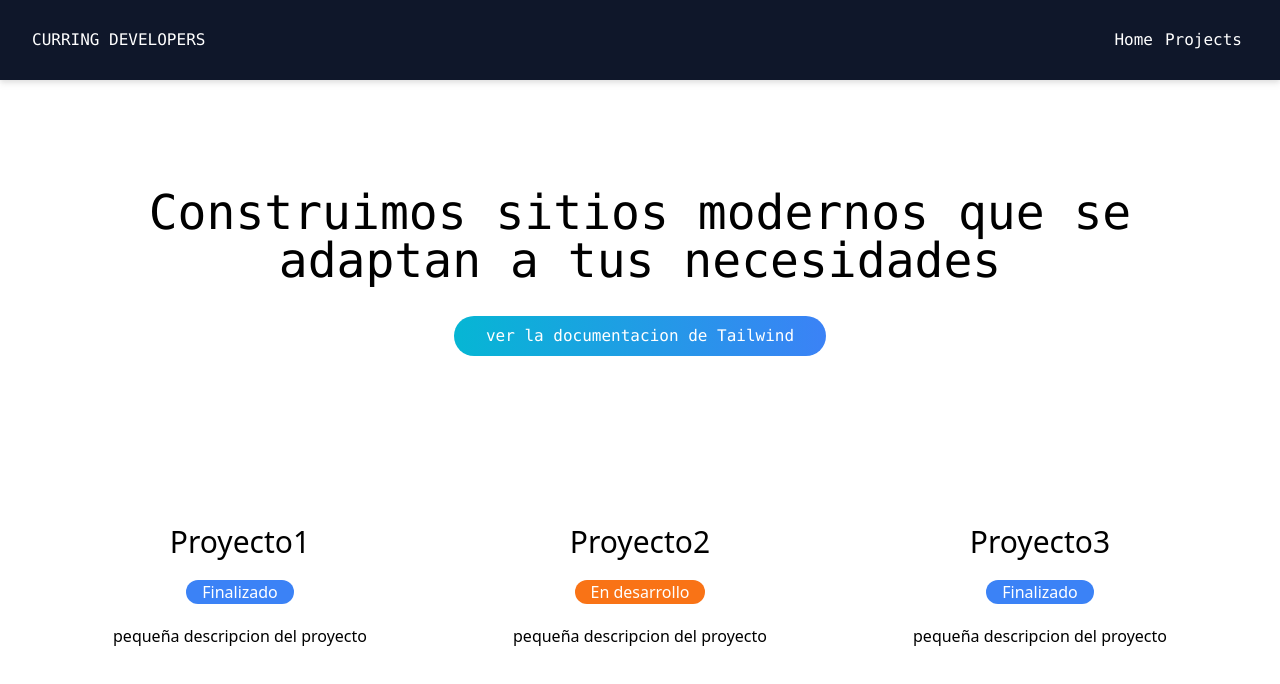
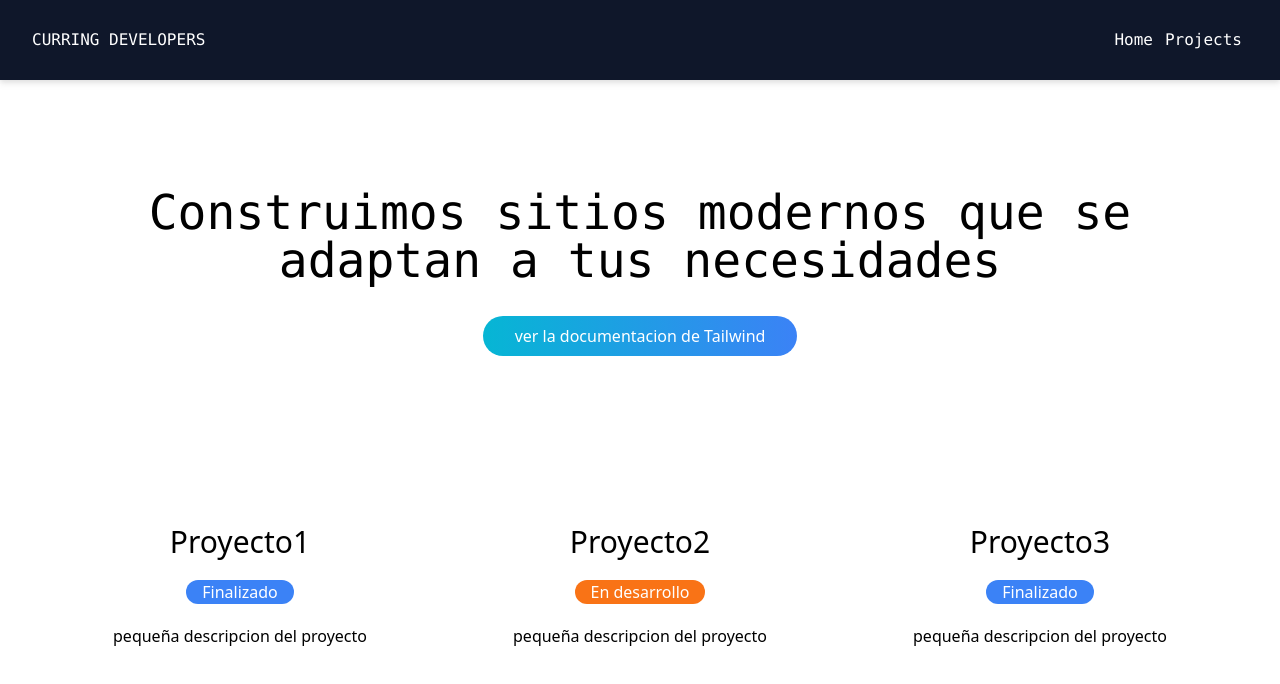
Before and after one commit to curring/frontend, a React (Vite) app: page / in a window 1280 px wide. Shown: the top 684 px of the page. Built offline with nearby package versions, Linux system fonts and the light colour scheme.

Commit message:
lo ultimo antes del 5 noviembre

```diff
--- a/src/App.tsx
+++ b/src/App.tsx
@@ -1,7 +1,8 @@
 import "./App.css";
 import { Home, Projects, Project } from "./pages";
-import { Header, Footer } from "./components";
+import { Header } from "./components";
 import { Route, Routes } from "react-router-dom";
+
 function App() {
 	return (
 		<>
--- a/src/components/Header/Header.tsx
+++ b/src/components/Header/Header.tsx
@@ -1,6 +1,6 @@
 import "./header.css";
+import { Link } from "react-router-dom";
 
-import { Link } from "react-router-dom";
 function Header() {
 	return (
 		<div className="bg-slate-900 font-mono backdrop-blur-sm drop-shadow-md">
--- a/src/components/index.ts
+++ b/src/components/index.ts
@@ -1,4 +1,4 @@
 import Header from "./Header/Header"
 import Footer from "./Footer/Footer"
 
-export  {Header, Footer }
+export  { Header, Footer }
--- a/src/pages/Home/Home.tsx
+++ b/src/pages/Home/Home.tsx
@@ -1,12 +1,11 @@
-import { listadoProyectos } from "../../listadoProyectos";
+import { listadoProyectos } from "../../mocks/listadoProyectos";
 
 const Home = () => {
-	console.log(listadoProyectos.projects);
 	return (
 		<>
-			<div className="flex flex-col justify-center items-center h-96 font-mono p-6 ">
+			<div className="flex flex-col justify-center items-center h-96  p-6 ">
 				<div className="max-w-5xl text-center mb-8">
-					<h1 className="text-5xl">
+					<h1 className="text-5xl font-mono">
 						Construimos sitios modernos que se adaptan a tus necesidades
 					</h1>
 				</div>
--- a/src/pages/Project/Project.tsx
+++ b/src/pages/Project/Project.tsx
@@ -1,7 +1,7 @@
 import { useParams } from "react-router-dom";
 import "./project.css";
 
-function Project() {
+const Project = () => {
 	const { project } = useParams();
 	return (
 		<div className="flex flex-col justify-center items-center h-96">
@@ -9,6 +9,6 @@ function Project() {
 			<h1 className="text-5xl">{project}</h1>
 		</div>
 	);
-}
+};
 
 export default Project;
```
Also changed, not shown: src/mocks/listadoProyectos.tsx (renamed from src/listadoProyectos.tsx).
